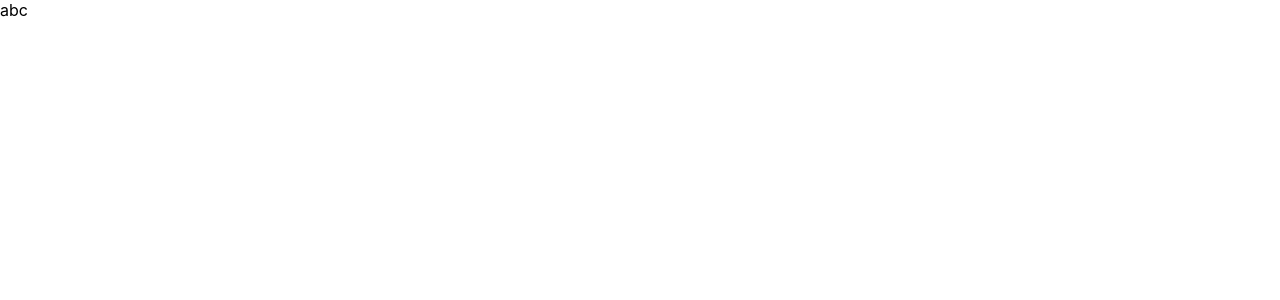
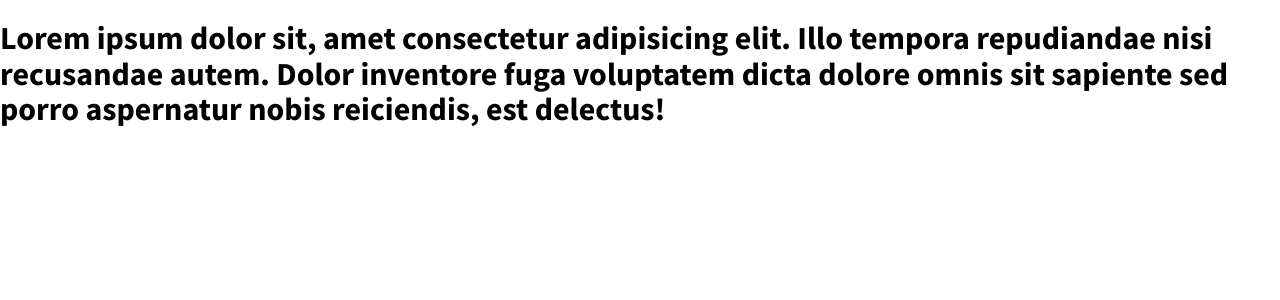
Before and after one commit to toanalvin11/ananas-ui, a React (Create React App) app: page / in a window 1280 px wide. Shown: the top 300 px of the page. Built offline with nearby package versions, Linux system fonts and the light colour scheme.

Commit message:
Reset CSS

```diff
--- a/package.json
+++ b/package.json
@@ -7,6 +7,7 @@
         "@testing-library/react": "^13.4.0",
         "@testing-library/user-event": "^13.5.0",
         "clsx": "^1.2.1",
+        "normalize.css": "^8.0.1",
         "react": "^18.2.0",
         "react-dom": "^18.2.0",
         "react-scripts": "5.0.1",
--- a/src/App.js
+++ b/src/App.js
@@ -1,5 +1,13 @@
 function App() {
-    return <div>abc</div>;
+    return (
+        <div className="App">
+            <h1>
+                Lorem ipsum dolor sit, amet consectetur adipisicing elit. Illo tempora repudiandae nisi recusandae
+                autem. Dolor inventore fuga voluptatem dicta dolore omnis sit sapiente sed porro aspernatur nobis
+                reiciendis, est delectus!
+            </h1>
+        </div>
+    );
 }
 
 export default App;
--- /dev/null
+++ b/src/components/GlobalStyles/GlobalStyles.scss
@@ -0,0 +1,16 @@
+@import 'normalize.css';
+@import url('https://fonts.googleapis.com/css2?family=Source+Sans+Pro:wght@300;400;600;700&display=swap');
+
+:root {
+}
+
+html {
+    font-size: 62.5%;
+}
+
+body {
+    font-family: 'Source Sans Pro', sans-serif;
+    font-size: 1.6rem;
+    line-height: 1.1;
+    text-rendering: optimizeSpeed;
+}
--- /dev/null
+++ b/src/components/GlobalStyles/index.js
@@ -0,0 +1,7 @@
+import './GlobalStyles.scss';
+
+function GlobalStyles({ children }) {
+    return children;
+}
+
+export default GlobalStyles;
--- a/src/index.css
+++ /dev/null
@@ -1,13 +0,0 @@
-body {
-  margin: 0;
-  font-family: -apple-system, BlinkMacSystemFont, 'Segoe UI', 'Roboto', 'Oxygen',
-    'Ubuntu', 'Cantarell', 'Fira Sans', 'Droid Sans', 'Helvetica Neue',
-    sans-serif;
-  -webkit-font-smoothing: antialiased;
-  -moz-osx-font-smoothing: grayscale;
-}
-
-code {
-  font-family: source-code-pro, Menlo, Monaco, Consolas, 'Courier New',
-    monospace;
-}
--- a/src/index.js
+++ b/src/index.js
@@ -1,13 +1,15 @@
 import React from 'react';
 import ReactDOM from 'react-dom/client';
-import './index.css';
 import App from '~/App';
 import reportWebVitals from './reportWebVitals';
+import GlobalStyles from '~/components/GlobalStyles';
 
 const root = ReactDOM.createRoot(document.getElementById('root'));
 root.render(
     <React.StrictMode>
-        <App />
+        <GlobalStyles>
+            <App />
+        </GlobalStyles>
     </React.StrictMode>,
 );
 
```
Also changed, not shown: src/App.css (deleted, +0 -38 lines), src/logo.svg (deleted), 1 other file (tests, documents, lock files or other folders). Lines whose indentation alone changed are shown as unchanged.
